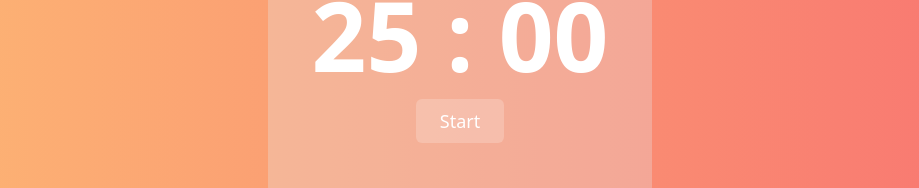
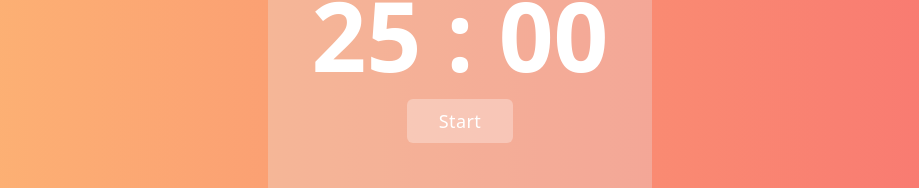
Before and after one commit to rupakhetibinit/pomotimer-react, a React (Vite) app: page / in a window 1280 px wide. Shown: the part 193-381 px from the top of the page, without its empty margins (180-1099 px from the left). Built offline with nearby package versions, Linux system fonts and the light colour scheme.

Commit message:
added simple readme and some animation easing

```diff
--- a/src/App.tsx
+++ b/src/App.tsx
@@ -92,7 +92,7 @@ function App() {
 					: activeTab === 'Long Break'
 					? 'bg-gradient-to-l from-green-500 to-yellow-400'
 					: 'bg-gradient-to-l from-red-400 to-orange-300'
-			}  ease-in-out transition `}>
+			}  ease-in-out transition duration-300 `}>
 			<SettingsModal
 				settingsIsOpen={settingsIsOpen}
 				tabs={tabs}
@@ -106,7 +106,7 @@ function App() {
 					<div className=''>
 						<button
 							onClick={() => setSettingsIsOpen(!settingsIsOpen)}
-							className='bg-white px-4 py-2 bg-opacity-20 rounded-md text-sm text-white hover:bg-gray-200 hover:bg-opacity-40'>
+							className='bg-white px-4 py-2 bg-opacity-20 rounded-md text-sm text-white hover:bg-gray-200 hover:bg-opacity-40 duration-300'>
 							Settings
 						</button>
 					</div>
@@ -124,11 +124,15 @@ function App() {
 						))}
 					</div>
 					<div className='text-white font-bold text-8xl p-4'>{timerRender}</div>
-					<button
-						className='bg-white px-6 py-2 bg-opacity-20 rounded-md text-lg text-white'
+					<motion.button
+						initial={false}
+						whileTap={{
+							scale: 0.8,
+						}}
+						className='bg-white px-8 py-2 bg-opacity-30 rounded-md text-lg text-white hover:bg-opacity-40 hover:bg-gray-200 duration-100  tracking-wide'
 						onClick={() => setStart(!start)}>
 						{start ? 'Stop' : 'Start'}
-					</button>
+					</motion.button>
 				</div>
 			</div>
 		</div>
```
Also changed, not shown: 1 other file (tests, documents, lock files or other folders).
